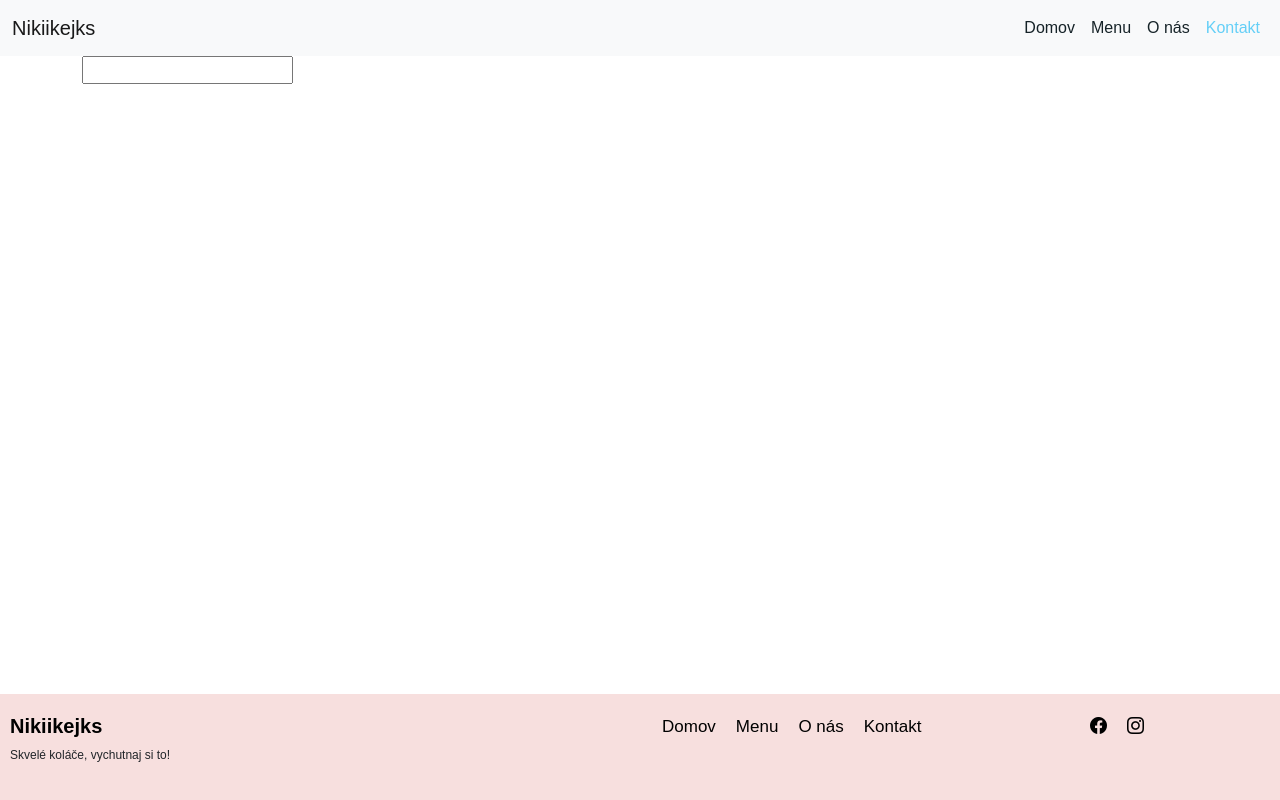
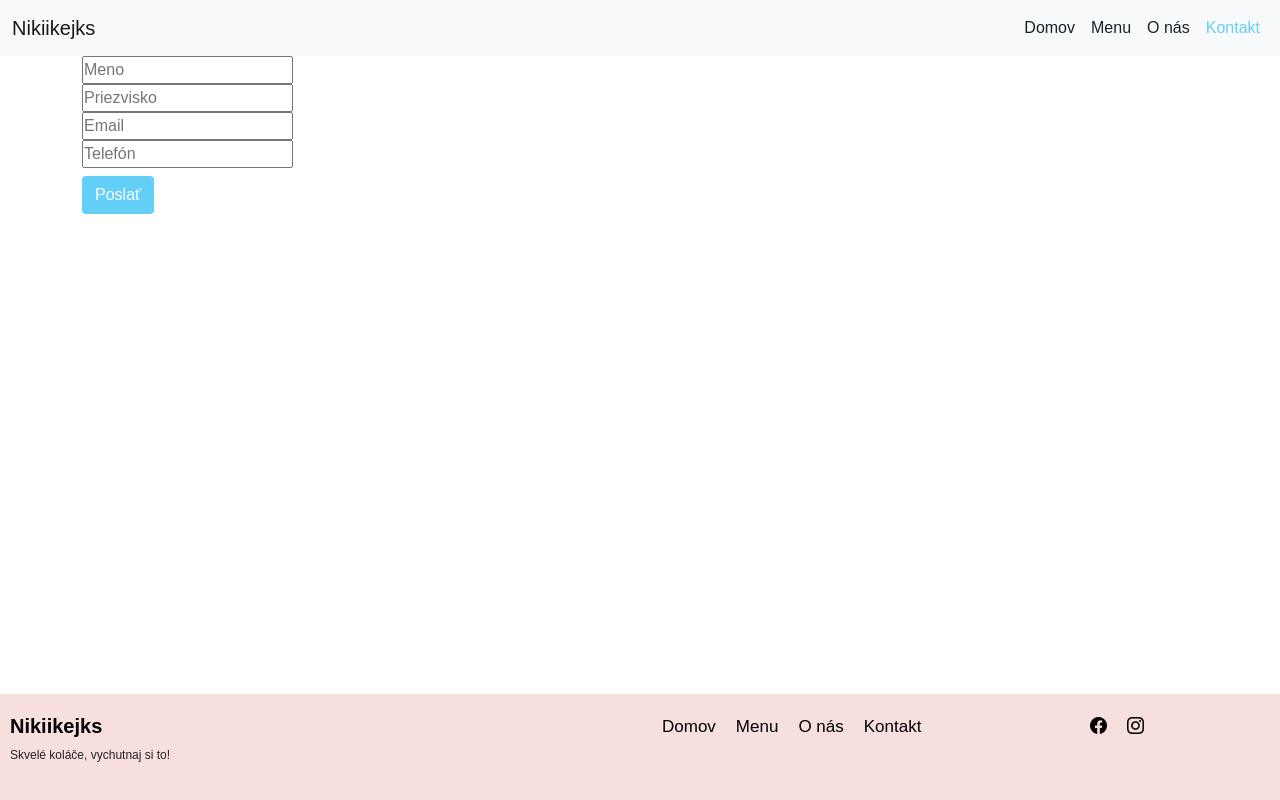
Before and after one commit to jan-andrejko/nikiikejksweb, an Angular app: page /contact in a window 1280 px wide. Built offline with nearby package versions, Linux system fonts and the light colour scheme.

Commit message:
contact form
contact form little changes

```diff
--- a/src/app/pages/contact/contact.component.html
+++ b/src/app/pages/contact/contact.component.html
@@ -2,7 +2,19 @@
   <form>
     <div class="row">
       <div class="col-lg-6">
-        <input type="text">
+        <input type="text" placeholder="Meno">
+      </div>
+      <div class="col-lg-12">
+        <input type="text" placeholder="Priezvisko">
+      </div>
+      <div class="col-lg-12">
+        <input type="text" placeholder="Email">
+      </div>
+      <div class="col-lg-12">
+        <input type="text" placeholder="Telefón">
+      </div>
+      <div class="col-lg-12">
+        <button class="btn btn-md mt-2" style="background-color: #64cff7; color: white">Poslať</button>
       </div>
     </div>
   </form>
```
